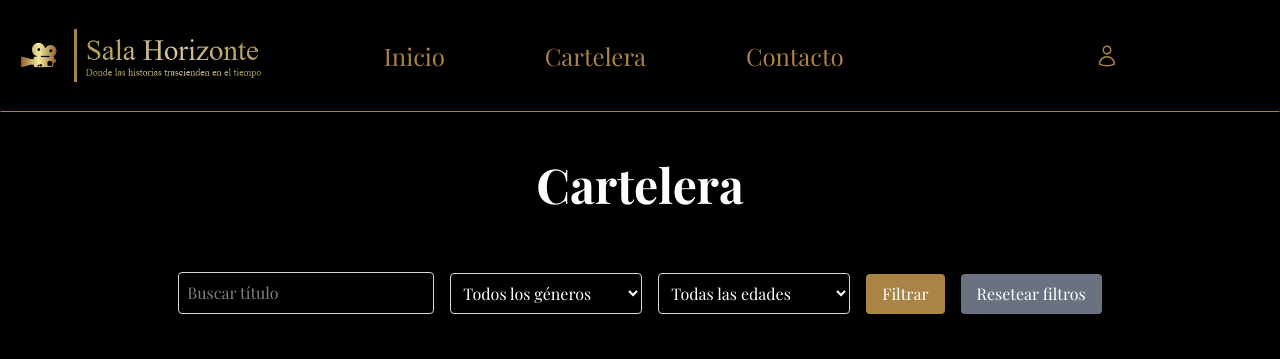
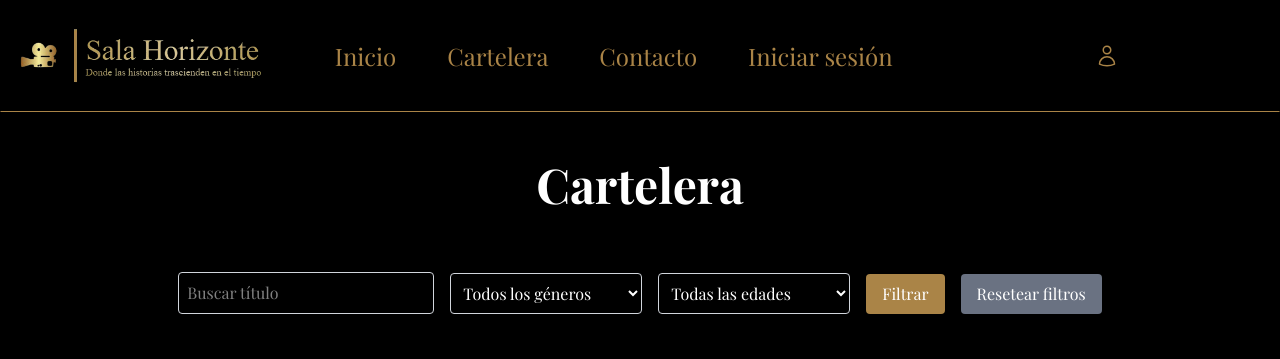
Before and after one commit to cristicc24/salahorizonte, a Laravel app: page /cartelera in a window 1280 px wide. Shown: the top 359 px of the page. Run offline with Laravel 12, Linux system fonts and the light colour scheme; data comes from the database, SQL or seed files in the repository; style sheets or scripts are compiled from the project's sources; some web fonts are replaced.

Commit message:
Deploy + Cabecera

```diff
--- a/resources/views/cabeceraCompleta.blade.php
+++ b/resources/views/cabeceraCompleta.blade.php
@@ -39,7 +39,9 @@
                         </button>
                     </form>
                 @else
-                <a href="{{ route('usuario.perfil') }}" class="text-xl xl:text-2xl text-text-color inline md:hidden">Iniciar sesión</a>
+                    <button data-dialog-target="modal" id="botonLogin" class="cursor-pointer text-xl xl:text-2xl text-text-color">
+                        Iniciar sesión
+                    </button>
                 @endif
             </nav>
             @endif
```
Also changed, not shown: 1 other file. Lines whose indentation alone changed are shown as unchanged.
